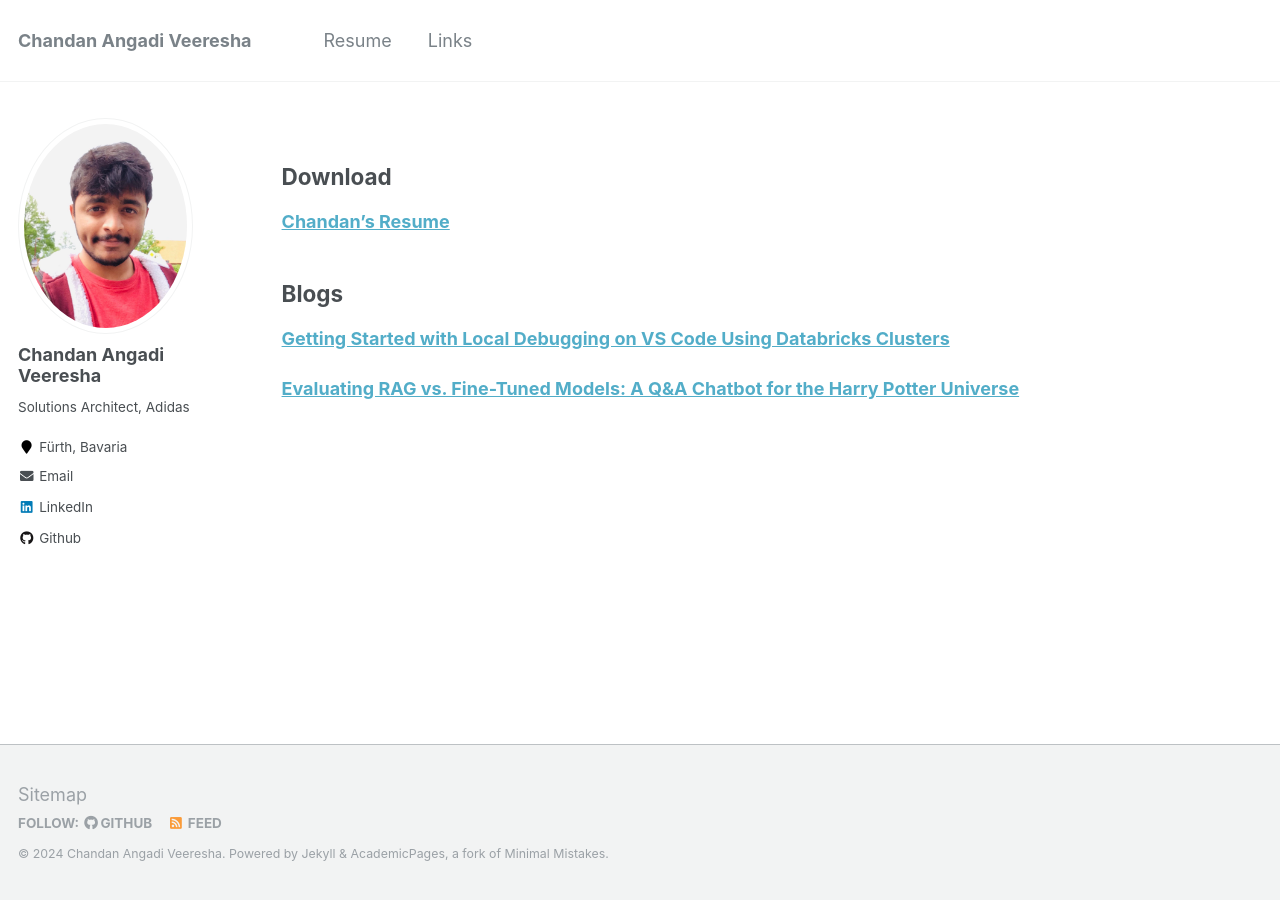
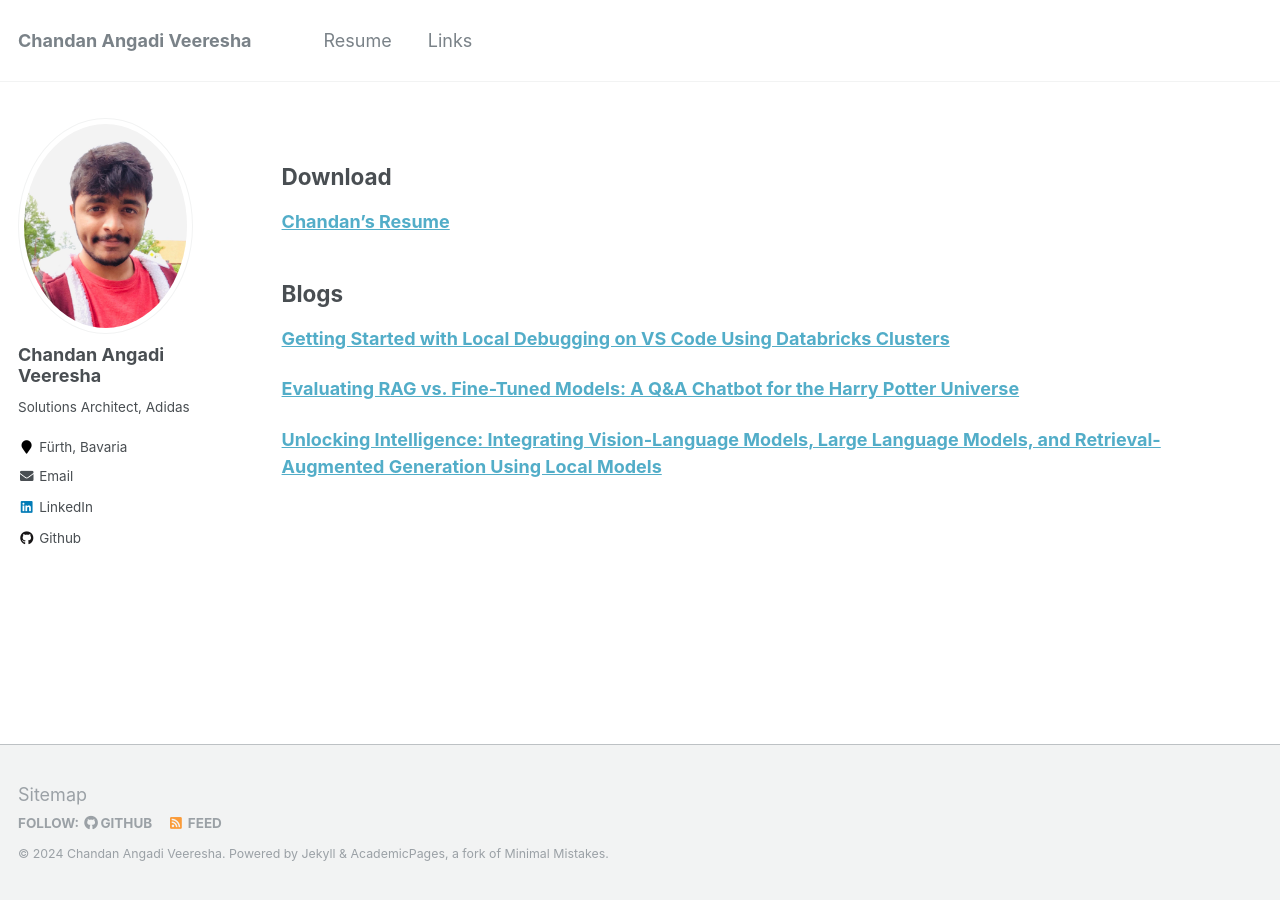
Before and after one commit to chandan-anagdi/chandanav.github.io, a Jekyll site: the page built from _pages/links.md, in a window 1280 px wide. Built offline with Jekyll 4.4.1, drawn with Linux system fonts in a browser that asks for light colours.

Commit message:
Update links.md

```diff
--- a/_pages/links.md
+++ b/_pages/links.md
@@ -13,3 +13,5 @@ redirect_from:
 **[Getting Started with Local Debugging on VS Code Using Databricks Clusters](https://medium.com/@chandanav8421/getting-started-with-local-debugging-on-vs-code-using-databricks-clusters-for-macos-919f0f2669e8)**
 
 **[Evaluating RAG vs. Fine-Tuned Models: A Q&A Chatbot for the Harry Potter Universe](https://medium.com/@chandanav8421/evaluating-rag-vs-fine-tuned-models-a-q-a-chatbot-for-the-harry-potter-universe-d3197fc53ae7)**
+
+**[Unlocking Intelligence: Integrating Vision-Language Models, Large Language Models, and Retrieval-Augmented Generation Using Local Models](https://medium.com/@chandanav8421/unlocking-intelligence-integrating-vision-language-models-large-language-models-and-32623b0db711)**
```
